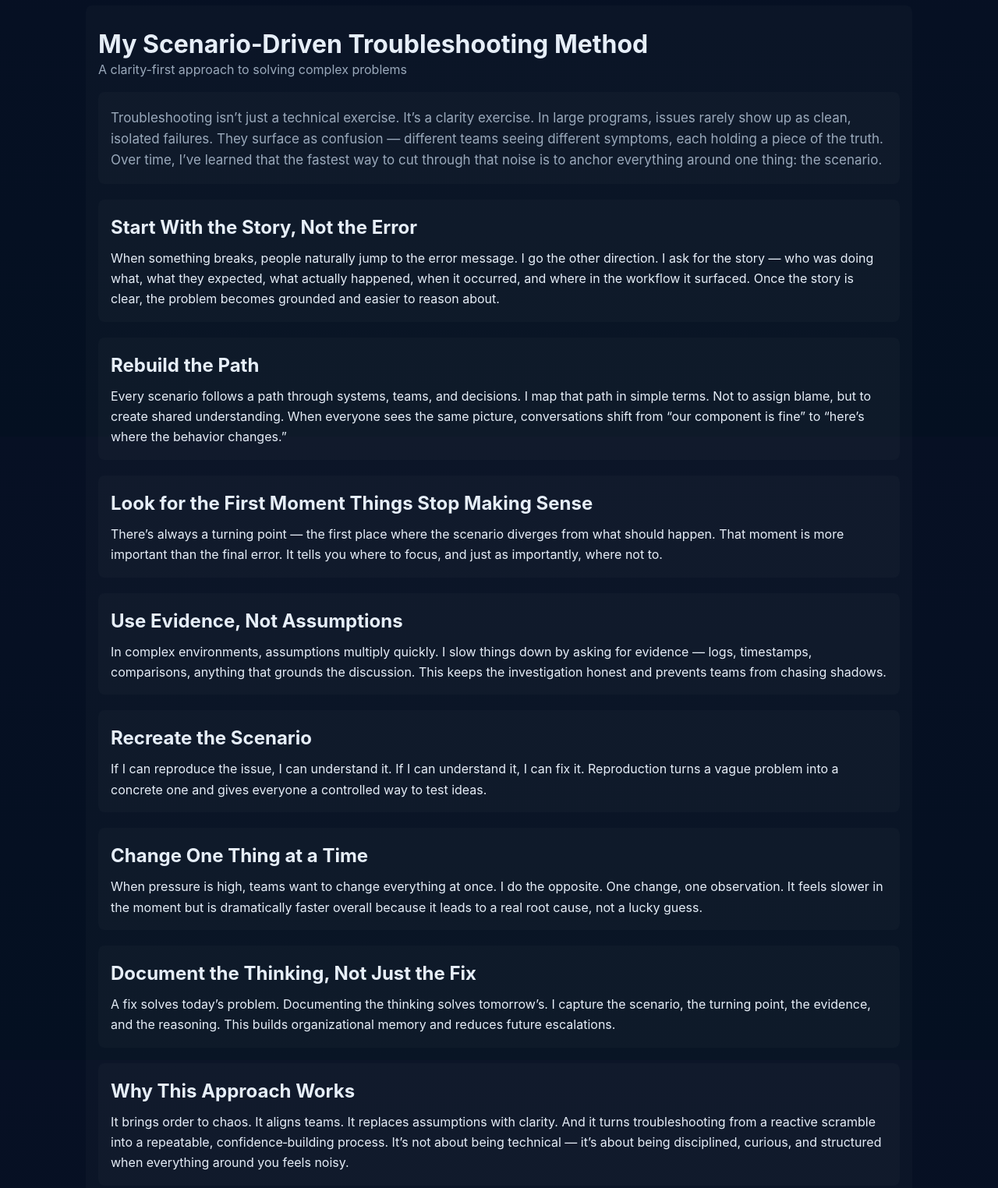
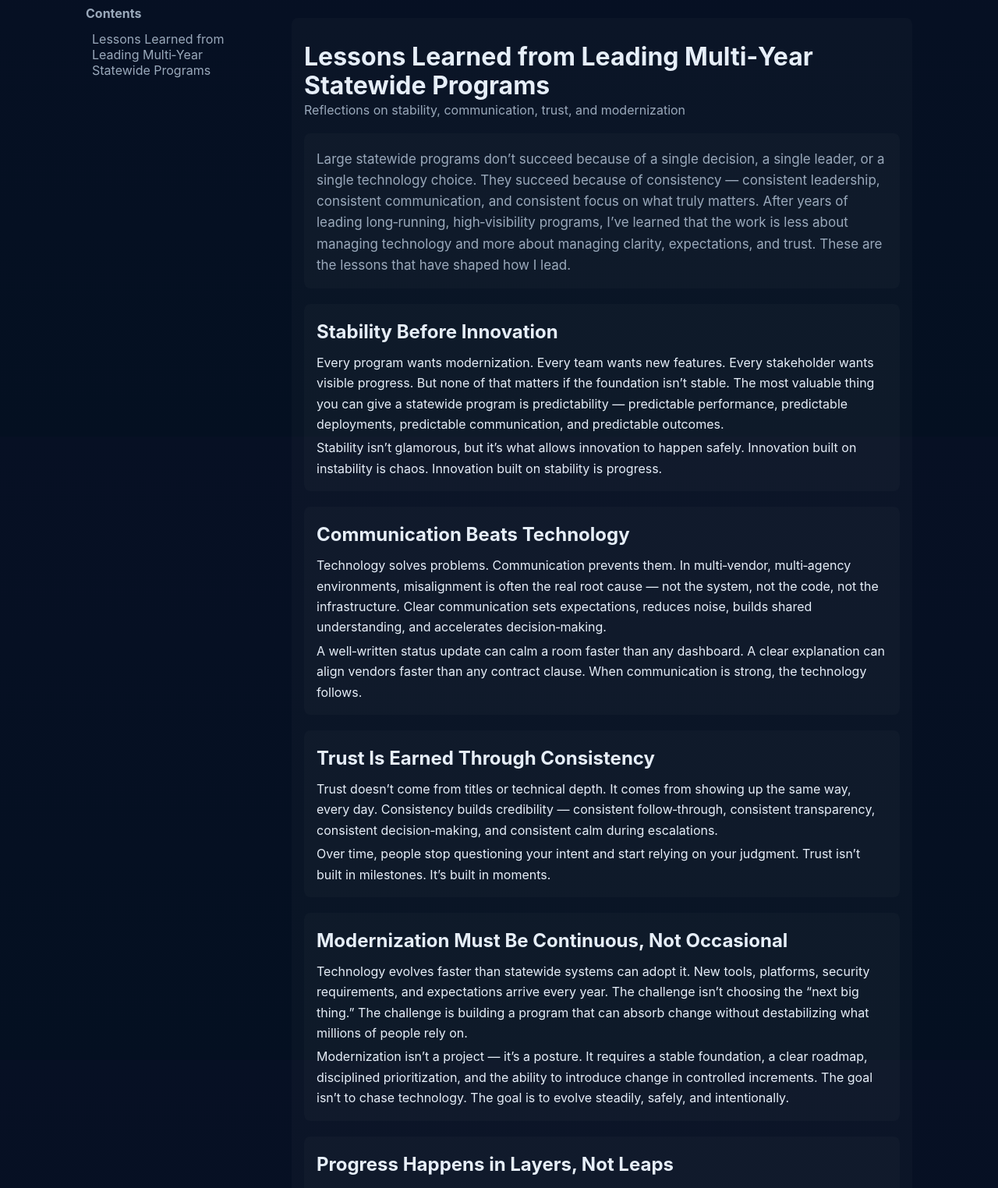
Before and after one commit to Nitins-Repo/personal-website, a website built with Vite: page blog.html in a window 1280 px wide. Shown: the part 240-1764 px from the top of the page at 78% size. Built offline with nearby package versions, Linux system fonts and the light colour scheme.

Commit message:
Add blog TOC: markup, styles, JS

```diff
--- a/blog.html
+++ b/blog.html
@@ -62,88 +62,111 @@
         Blog / Notes
       </h2>
 
-      <section class="blog-entries">
+      <div class="blog-layout">
+        <aside class="blog-toc" aria-label="Table of contents">
+          <nav>
+            <h3>Contents</h3>
+            <ul id="blog-toc-list"></ul>
+          </nav>
+        </aside>
+        <section class="blog-entries">
         <article class="blog-entry">
 
           <header class="post-header">
-            <h1>My Scenario‑Driven Troubleshooting Method</h1>
-            <p class="post-subtitle">A clarity-first approach to solving complex problems</p>
+            <h1>Lessons Learned from Leading Multi‑Year Statewide Programs</h1>
+            <p class="post-subtitle">Reflections on stability, communication, trust, and modernization</p>
           </header>
 
           <div class="post-content">
 
             <section class="post-intro">
               <p>
-                Troubleshooting isn’t just a technical exercise. It’s a clarity exercise. In large programs, issues rarely show up as clean,
-                isolated failures. They surface as confusion — different teams seeing different symptoms, each holding a piece of the truth.
-                Over time, I’ve learned that the fastest way to cut through that noise is to anchor everything around one thing: the scenario.
+                Large statewide programs don’t succeed because of a single decision, a single leader, or a single technology choice.
+                They succeed because of consistency — consistent leadership, consistent communication, and consistent focus on what truly matters.
+                After years of leading long‑running, high‑visibility programs, I’ve learned that the work is less about managing technology and
+                more about managing clarity, expectations, and trust. These are the lessons that have shaped how I lead.
               </p>
             </section>
 
             <section class="post-section">
-              <h2>Start With the Story, Not the Error</h2>
+              <h2>Stability Before Innovation</h2>
               <p>
-                When something breaks, people naturally jump to the error message. I go the other direction. I ask for the story — who was doing
-                what, what they expected, what actually happened, when it occurred, and where in the workflow it surfaced. Once the story is clear,
-                the problem becomes grounded and easier to reason about.
+                Every program wants modernization. Every team wants new features. Every stakeholder wants visible progress. But none of that matters
+                if the foundation isn’t stable. The most valuable thing you can give a statewide program is predictability — predictable performance,
+                predictable deployments, predictable communication, and predictable outcomes.
+              </p>
+              <p>
+                Stability isn’t glamorous, but it’s what allows innovation to happen safely. Innovation built on instability is chaos. Innovation built
+                on stability is progress.
               </p>
             </section>
 
             <section class="post-section">
-              <h2>Rebuild the Path</h2>
+              <h2>Communication Beats Technology</h2>
               <p>
-                Every scenario follows a path through systems, teams, and decisions. I map that path in simple terms. Not to assign blame, but to
-                create shared understanding. When everyone sees the same picture, conversations shift from “our component is fine” to
-                “here’s where the behavior changes.”
+                Technology solves problems. Communication prevents them. In multi‑vendor, multi‑agency environments, misalignment is often the real
+                root cause — not the system, not the code, not the infrastructure. Clear communication sets expectations, reduces noise, builds shared
+                understanding, and accelerates decision‑making.
+              </p>
+              <p>
+                A well‑written status update can calm a room faster than any dashboard. A clear explanation can align vendors faster than any contract clause.
+                When communication is strong, the technology follows.
               </p>
             </section>
 
             <section class="post-section">
-              <h2>Look for the First Moment Things Stop Making Sense</h2>
+              <h2>Trust Is Earned Through Consistency</h2>
               <p>
-                There’s always a turning point — the first place where the scenario diverges from what should happen. That moment is more important
-                than the final error. It tells you where to focus, and just as importantly, where not to.
+                Trust doesn’t come from titles or technical depth. It comes from showing up the same way, every day. Consistency builds credibility —
+                consistent follow‑through, consistent transparency, consistent decision‑making, and consistent calm during escalations.
+              </p>
+              <p>
+                Over time, people stop questioning your intent and start relying on your judgment. Trust isn’t built in milestones. It’s built in moments.
               </p>
             </section>
 
             <section class="post-section">
-              <h2>Use Evidence, Not Assumptions</h2>
+              <h2>Modernization Must Be Continuous, Not Occasional</h2>
               <p>
-                In complex environments, assumptions multiply quickly. I slow things down by asking for evidence — logs, timestamps, comparisons,
-                anything that grounds the discussion. This keeps the investigation honest and prevents teams from chasing shadows.
+                Technology evolves faster than statewide systems can adopt it. New tools, platforms, security requirements, and expectations arrive every year.
+                The challenge isn’t choosing the “next big thing.” The challenge is building a program that can absorb change without destabilizing what
+                millions of people rely on.
+              </p>
+              <p>
+                Modernization isn’t a project — it’s a posture. It requires a stable foundation, a clear roadmap, disciplined prioritization, and the ability
+                to introduce change in controlled increments. The goal isn’t to chase technology. The goal is to evolve steadily, safely, and intentionally.
               </p>
             </section>
 
             <section class="post-section">
-              <h2>Recreate the Scenario</h2>
+              <h2>Progress Happens in Layers, Not Leaps</h2>
               <p>
-                If I can reproduce the issue, I can understand it. If I can understand it, I can fix it. Reproduction turns a vague problem into a
-                concrete one and gives everyone a controlled way to test ideas.
+                Statewide systems don’t transform overnight. They evolve through small improvements, repeated refinements, incremental modernization, and
+                steady reduction of operational noise. The biggest breakthroughs often come from the smallest changes — a clearer workflow, a better monitoring
+                rule, or a more predictable deployment process.
+              </p>
+              <p>
+                Long‑running programs reward leaders who think in layers, not leaps.
               </p>
             </section>
 
             <section class="post-section">
-              <h2>Change One Thing at a Time</h2>
+              <h2>Leadership Is About Reducing Uncertainty</h2>
               <p>
-                When pressure is high, teams want to change everything at once. I do the opposite. One change, one observation. It feels slower in
-                the moment but is dramatically faster overall because it leads to a real root cause, not a lucky guess.
+                Teams perform best when they know what matters, what’s changing, what’s not changing, what success looks like, and what the next step is.
+                My job isn’t to have all the answers — it’s to remove ambiguity so the right people can do their best work.
+              </p>
+              <p>
+                When uncertainty goes down, performance goes up.
               </p>
             </section>
 
             <section class="post-section">
-              <h2>Document the Thinking, Not Just the Fix</h2>
+              <h2>Closing Reflection</h2>
               <p>
-                A fix solves today’s problem. Documenting the thinking solves tomorrow’s. I capture the scenario, the turning point, the evidence,
-                and the reasoning. This builds organizational memory and reduces future escalations.
-              </p>
-            </section>
-
-            <section class="post-section">
-              <h2>Why This Approach Works</h2>
-              <p>
-                It brings order to chaos. It aligns teams. It replaces assumptions with clarity. And it turns troubleshooting from a reactive
-                scramble into a repeatable, confidence‑building process. It’s not about being technical — it’s about being disciplined, curious,
-                and structured when everything around you feels noisy.
+                Leading multi‑year statewide programs has taught me that success isn’t defined by the size of the system or the complexity of the technology.
+                It’s defined by the discipline to stay steady, communicate clearly, and build trust over time. Stability creates space for innovation.
+                Communication creates alignment. Consistency creates trust. And together, they create programs that last.
               </p>
             </section>
 
@@ -154,6 +177,7 @@
         <hr class="entry-separator" />
         <!-- Add another <article class="blog-entry">...</article> after the separator for future posts -->
       </section>
+    </div>
 
     </main>
     <footer class="site-footer">
--- a/src/main.js
+++ b/src/main.js
@@ -67,4 +67,33 @@ document.addEventListener('DOMContentLoaded', () => {
       }, 60);
     }
   });
+
+  // Build blog TOC dynamically if the TOC container is present
+  const tocList = document.getElementById('blog-toc-list');
+  if (tocList) {
+    const entries = document.querySelectorAll('.blog-entry');
+    entries.forEach((entry) => {
+      const h1 = entry.querySelector('h1');
+      if (!h1) return;
+      // slugify title
+      let slug = h1.textContent.trim().toLowerCase().replace(/[^\w\s-]/g, '').replace(/\s+/g, '-');
+      const base = slug || 'post';
+      let unique = base;
+      let i = 1;
+      while (document.getElementById(unique)) { unique = base + '-' + i; i++; }
+      entry.id = unique;
+
+      const li = document.createElement('li');
+      const a = document.createElement('a');
+      a.href = '#' + unique;
+      a.textContent = h1.textContent.trim();
+      a.addEventListener('click', (ev) => {
+        ev.preventDefault();
+        document.getElementById(unique).scrollIntoView({ behavior: 'smooth', block: 'start' });
+        try { history.replaceState(null, '', '#' + unique); } catch (err) { /* ignore */ }
+      });
+      li.appendChild(a);
+      tocList.appendChild(li);
+    });
+  }
 });
--- a/src/styles.css
+++ b/src/styles.css
@@ -105,6 +105,22 @@ a[href^="tel:"]:hover,a[href^="tel:"]:focus{color:inherit;text-decoration:underl
 .blog-entry{max-width:none;width:100%;margin:0;padding:0 1rem;background:transparent;line-height:1.65}
 @media(min-width:900px){.blog-entry{padding:0}}
 
+/* Blog layout: left TOC + content */
+.blog-layout{display:block}
+.blog-toc{display:none;margin-bottom:1rem}
+.blog-toc nav h3{margin:0 0 .5rem;color:var(--muted);font-size:1rem}
+.blog-toc ul{list-style:none;padding:0;margin:0;display:flex;flex-direction:row;gap:.5rem;flex-wrap:wrap}
+.blog-toc li{margin:0}
+.blog-toc a{display:block;color:var(--muted);text-decoration:none;padding:.25rem .4rem;border-radius:6px}
+.blog-toc a:hover{color:var(--text);background:rgba(255,255,255,0.02)}
+
+@media(min-width:900px){
+	.blog-layout{display:grid;grid-template-columns:240px 1fr;gap:1.5rem;align-items:start}
+	.blog-toc{display:block;position:sticky;top:1.5rem;height:calc(100vh - 3rem);overflow:auto;padding-right:0.5rem}
+	.blog-toc ul{flex-direction:column}
+	.blog-toc a{padding:.35rem .5rem}
+}
+
 /* Optional utility to make a post full-bleed (edge-to-edge viewport) */
 .blog-entry--fullbleed{width:100vw;max-width:100vw;margin-left:calc((100% - 100vw)/2);margin-right:calc((100% - 100vw)/2);padding-left:1rem;padding-right:1rem}
 .post-header{margin:1rem 0 0}
```
